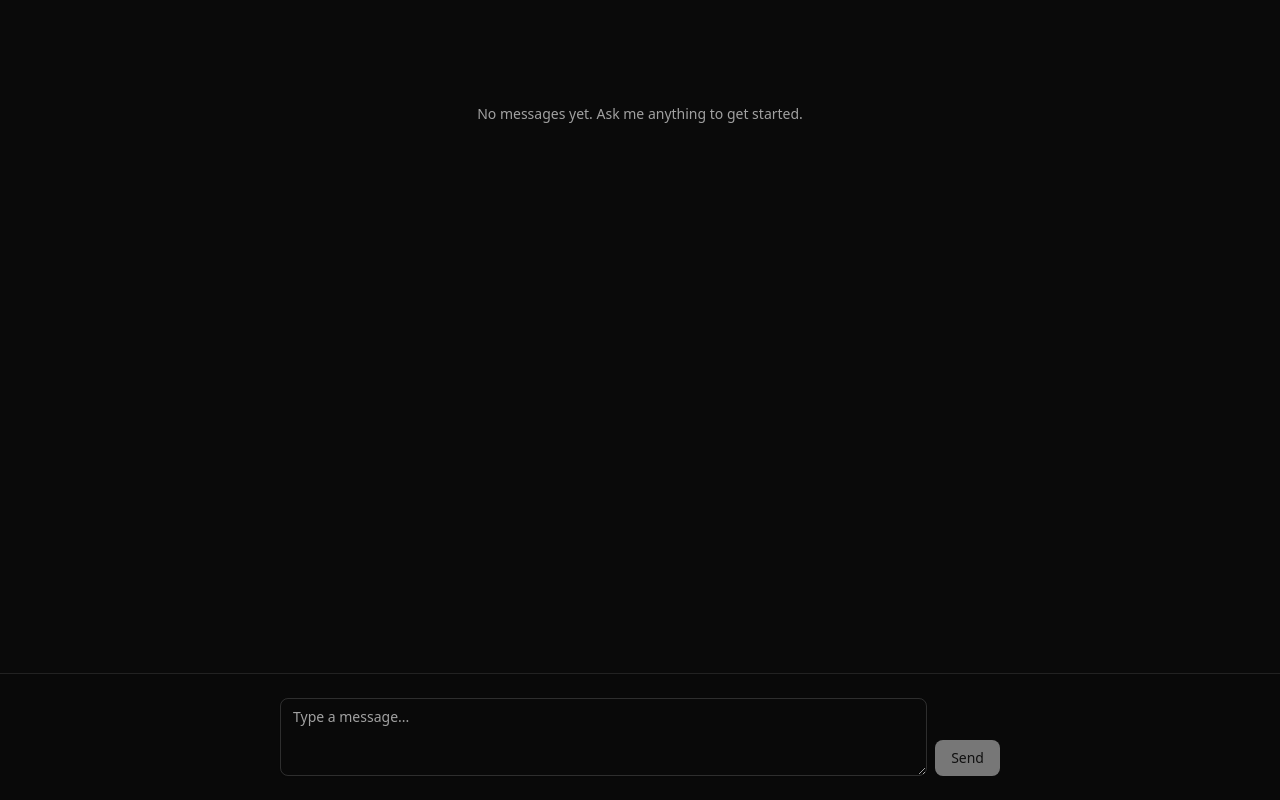
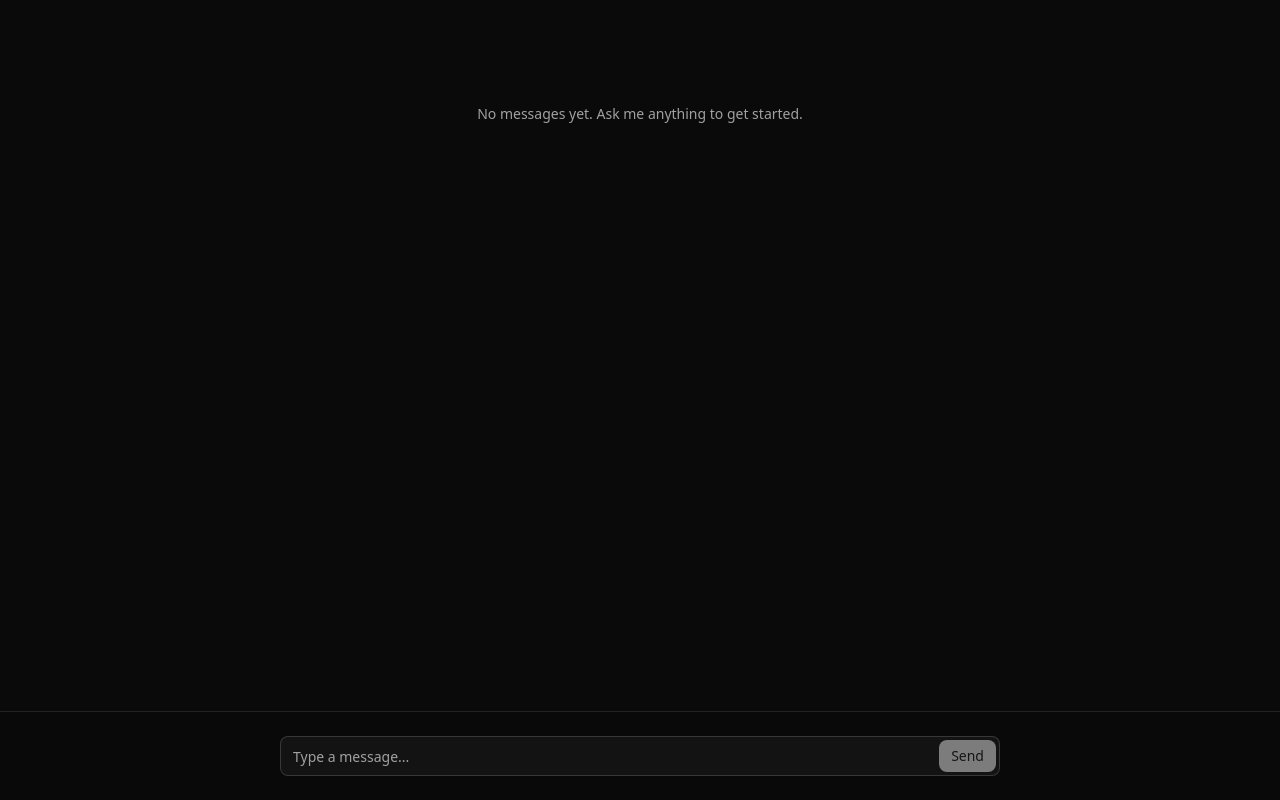
Before and after one commit to ingoau/prompt-injection-thingy, a Next.js app: page / in a window 1280 px wide. Built offline with nearby package versions, Linux system fonts and the light colour scheme.

Commit message:
Shorten chat box and add button

```diff
--- a/app/page.tsx
+++ b/app/page.tsx
@@ -7,6 +7,8 @@ import ReactMarkdown from "react-markdown";
 import remarkGfm from "remark-gfm";
 
 import { Button } from "@/components/ui/button";
+import { Input } from "@/components/ui/input";
+import { InputGroup, InputGroupButton } from "@/components/ui/input-group";
 import { ScrollArea } from "@/components/ui/scroll-area";
 
 function getMessageText(message: UIMessage) {
@@ -66,7 +68,7 @@ export default function Home() {
     await sendMessage({ text: trimmed });
   };
 
-  const handleInputKeyDown = async (event: KeyboardEvent<HTMLTextAreaElement>) => {
+  const handleInputKeyDown = async (event: KeyboardEvent<HTMLInputElement>) => {
     if (event.key !== "Enter" || event.shiftKey || event.nativeEvent.isComposing) {
       return;
     }
@@ -130,19 +132,27 @@ export default function Home() {
             <p className="text-destructive mb-2 text-sm">{error.message}</p>
           ) : null}
 
-          <form className="flex items-end gap-2" onSubmit={handleSubmit}>
-            <textarea
+          <form className="flex items-center gap-2" onSubmit={handleSubmit}>
+            <InputGroup>
+              <Input
                 value={input}
                 onChange={(event) => setInput(event.target.value)}
                 onKeyDown={handleInputKeyDown}
                 placeholder="Type a message..."
                 disabled={isLoading}
-              rows={3}
-              className="border-input placeholder:text-muted-foreground focus-visible:border-ring focus-visible:ring-ring/50 min-h-9 max-h-48 flex-1 resize-y rounded-md border bg-transparent px-3 py-2 text-sm shadow-xs transition-[color,box-shadow] outline-none focus-visible:ring-[3px] disabled:cursor-not-allowed disabled:opacity-50"
+                className="h-10 pr-24"
               />
-            <Button type="submit" disabled={isLoading || input.trim().length === 0}>
+              <InputGroupButton>
+                <Button
+                  type="submit"
+                  size="sm"
+                  disabled={isLoading || input.trim().length === 0}
+                  className="pointer-events-auto"
+                >
                   {isLoading ? "Sending..." : "Send"}
                 </Button>
+              </InputGroupButton>
+            </InputGroup>
           </form>
         </div>
       </div>
--- /dev/null
+++ b/components/ui/input-group.tsx
@@ -0,0 +1,28 @@
+import * as React from "react"
+
+import { cn } from "@/lib/utils"
+
+function InputGroup({ className, ...props }: React.ComponentProps<"div">) {
+  return (
+    <div
+      data-slot="input-group"
+      className={cn("relative flex w-full items-center", className)}
+      {...props}
+    />
+  )
+}
+
+function InputGroupButton({ className, ...props }: React.ComponentProps<"div">) {
+  return (
+    <div
+      data-slot="input-group-button"
+      className={cn(
+        "pointer-events-none absolute inset-y-0 right-1 flex items-center",
+        className
+      )}
+      {...props}
+    />
+  )
+}
+
+export { InputGroup, InputGroupButton }
```
Lines whose indentation alone changed are shown as unchanged.
